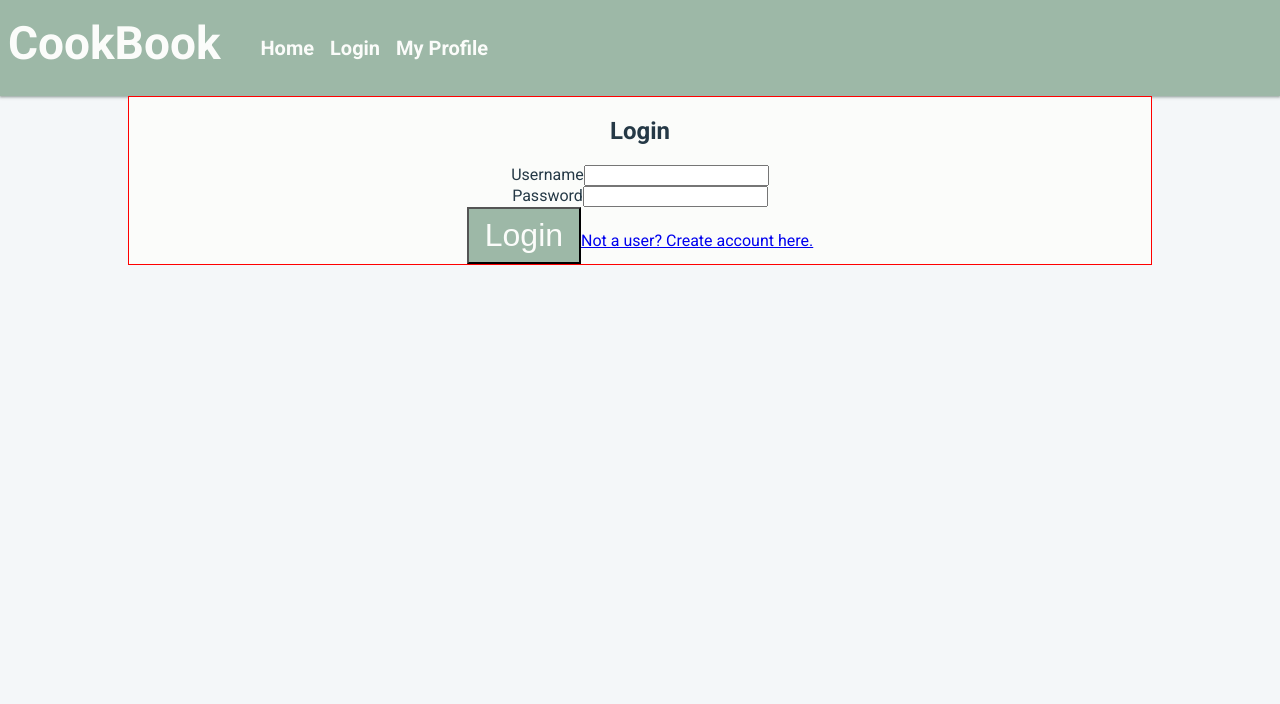
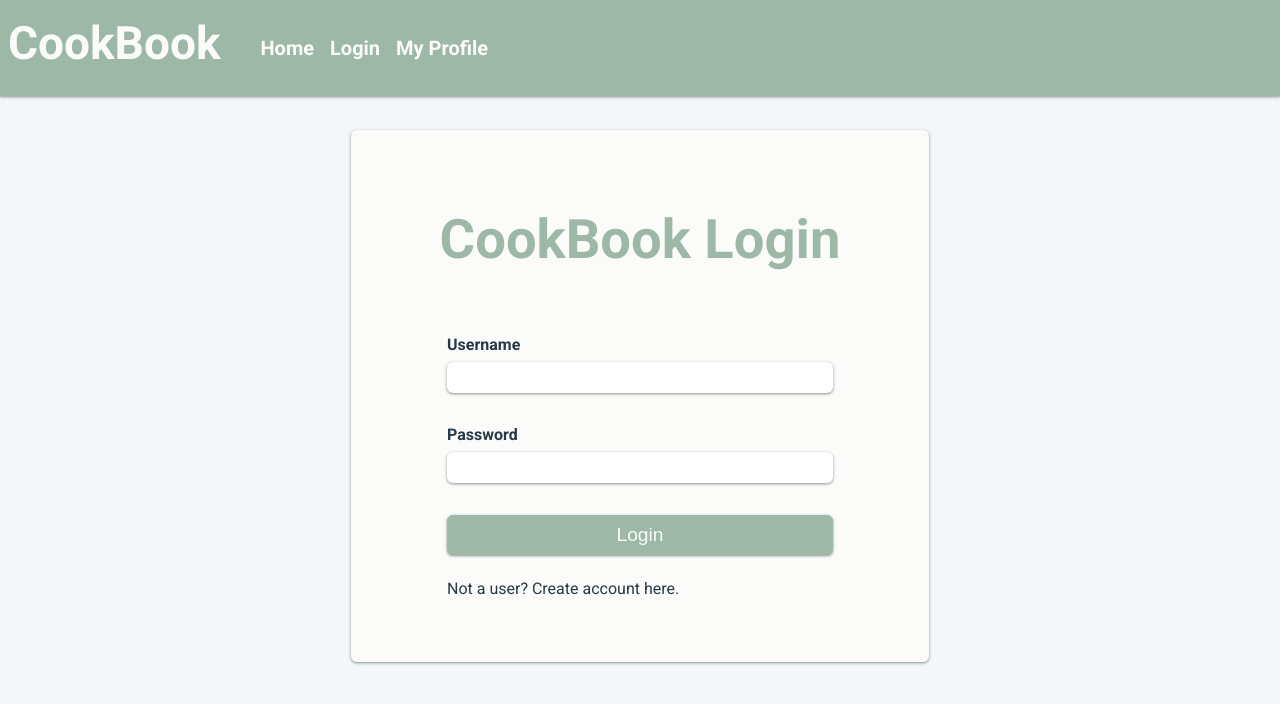
Before and after one commit to NathanVik/cookbook, a React (Create React App) app in the folder react_book/: page /login in a window 1280 px wide. Shown: the top 704 px of the page. Built offline with nearby package versions, Linux system fonts and the light colour scheme.

Commit message:
finished login form css - started registration form css

```diff
--- a/react_book/src/App.css
+++ b/react_book/src/App.css
@@ -7,6 +7,8 @@
   --light: #fbfcfa;
   --dark-text: #253946;
   --shadow: rgba(19, 41, 28, 0.3) 0px 1px 2px 0px, rgba(19, 41, 28, 0.15) 0px 1px 3px 1px;
+
+  --rounded-corner: 6px;
 }
 
 .App {
--- a/react_book/src/components/login.css
+++ b/react_book/src/components/login.css
@@ -1,11 +1,72 @@
+.login-container {
+    display: flex;
+    align-items: center;
+    justify-content: center;
+    min-height: 75vh;
+}
+
 .login-card {
-    border: 1px solid red;
-    background-color: var(--light)
+    /* border: 1px solid red; */
+    background-color: var(--light);
+    border-radius: var(--rounded-corner);
+    box-shadow: var(--shadow);
+    padding: 2rem 4rem;
+    width: 450px;
+    display: flex;
+    flex-direction: column;
+}
+
+.login-card h2 {
+    font-size: 3.4em;
+    margin-bottom: 4rem;
+    color: var(--primary);
+}
+
+.label-input {
+    display: flex;
+    flex-direction: column;
+    margin: 0 2rem;
+    margin-bottom: 2rem;
+}
+
+.label-input label {
+    font-weight: Bold;
+    text-align: left;
+    margin-bottom: 0.5rem;
+}
+
+.label-input input {
+    border: none;
+    padding: 8px;
+    border-radius: var(--rounded-corner);
+    box-shadow: var(--shadow);
+}
+
+.label-input .reg-link {
+    text-decoration: none;
+    color: var(--dark-text);
+    margin-top: 1.5rem;
+    text-align: left;
+}
+
+.label-input .reg-link:hover {
+    color: var(--primary);
 }
 
 .btn-login {
     background-color: var(--primary);
     color: var(--light);
     padding: .5rem 1rem;
-    font-size: 2em;
+    font-size: 1.2em;
+    border: 1px solid var(--primary);
+    border-radius: var(--rounded-corner);
+    box-shadow: var(--shadow);
+    transition: all .1s ease-in-out;
 }
+
+.btn-login:hover {
+    cursor: pointer;
+}
+.btn-login:active {
+    transform: scale(0.97);
+}
--- a/react_book/src/components/login.jsx
+++ b/react_book/src/components/login.jsx
@@ -28,20 +28,22 @@ class Login extends Component {
 
     render() {
         return (
+            <div className="login-container">
                 <div className="login-card">
-            <h2>Login</h2>
+                    <h2>CookBook Login</h2>
 
-            <div>
+                    <div className="label-input">
                         <label>Username</label>
                         <input type="text" name="username" onChange={this.handleInputChange}></input>
                     </div>
-            <div>
+                    <div className="label-input">
                         <label>Password</label>
                         <input type="password" name="password" onChange={this.handleInputChange}></input>
                     </div>
-            <div>
+                    <div className="label-input">
                         <button className="btn-login" onClick={ this.handleLogin }>Login</button>
-                <Link className="nav-link" to="/register">Not a user? Create account here.</Link>
+                        <Link className="reg-link" to="/register">Not a user? Create account here.</Link>
+                    </div>
                 </div>
             </div>
         );
--- a/react_book/src/components/recipeCard.css
+++ b/react_book/src/components/recipeCard.css
@@ -4,7 +4,7 @@
     flex-direction: row;
     padding: 1rem;
     box-shadow: var(--shadow);
-    border-radius: 6px;
+    border-radius: var(--rounded-corner);
     max-width: 500px;
     min-width: 370px;
     margin: 1rem;
--- /dev/null
+++ b/react_book/src/components/userRegistration.css
@@ -0,0 +1,36 @@
+.reg-card {
+    /* border: 1px solid red; */
+    background-color: var(--light);
+    border-radius: var(--rounded-corner);
+    box-shadow: var(--shadow);
+    padding: 2rem 4rem;
+    width: 450px;
+    display: flex;
+    flex-direction: column;
+}
+
+.reg-card h2 {
+    font-size: 3.4em;
+    margin-bottom: 4rem;
+    color: var(--primary);
+}
+
+
+
+.btn-reg {
+    background-color: var(--primary);
+    color: var(--light);
+    padding: .5rem 1rem;
+    font-size: 1.2em;
+    border: 1px solid var(--primary);
+    border-radius: var(--rounded-corner);
+    box-shadow: var(--shadow);
+    transition: all .1s ease-in-out;
+}
+
+.btn-reg:hover {
+    cursor: pointer;
+}
+.btn-reg:active {
+    transform: scale(0.97);
+}
--- a/react_book/src/components/userRegistration.jsx
+++ b/react_book/src/components/userRegistration.jsx
@@ -1,4 +1,5 @@
 import React, { Component } from 'react';
+import "./userRegistration.css";
 import axios from "axios";
 const ServerUrl = "http://127.0.0.1:5000";
 
@@ -27,22 +28,28 @@ class UserRegistration extends Component {
 
     render() {
         return (
-            <div>
+            <div className="reg-container">
+                <div className="reg-card">
                     <h2>Create a CookBook Account</h2>
 
+                    <div className="label-input">
                         <label>Email</label>
                         <input type="email" name="email" onChange={this.handleInputChange}></input>
-
+                    </div>
+                    <div className="label-input">
                         <label>Username</label>
                         <input type="text" name="username" onChange={this.handleInputChange}></input>
-
+                    </div>
+                    <div className="label-input">
                         <label>Password</label>
                         <input type="password" name="password" onChange={this.handleInputChange}></input>
-
-                <label>Password</label>
+                    </div>
+                    <div className="label-input">
+                        <label>Re-type Password</label>
                         <input type="password" name="password2" onChange={this.handleInputChange}></input>
-
-                <button className="register" onClick={this.handleSubmit}>Create Account</button>
+                    </div>
+                    <button className="register btn-reg" onClick={this.handleSubmit}>Create Account</button>
+                </div>
             </div>
             );
     }
```
Lines whose indentation alone changed are shown as unchanged.
